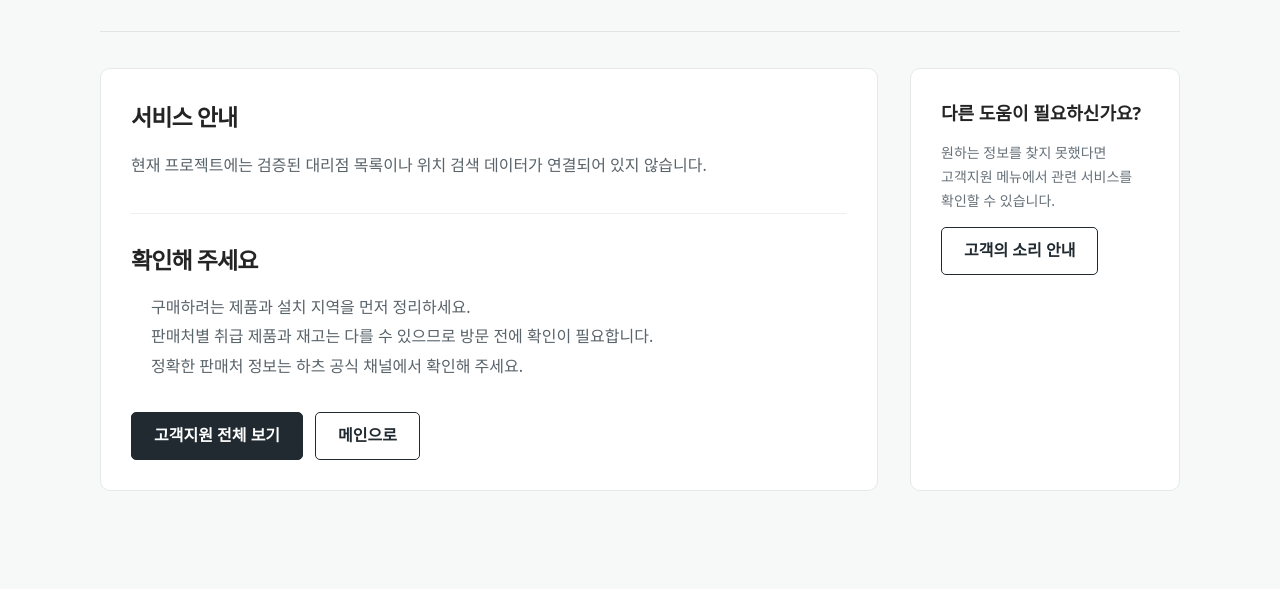
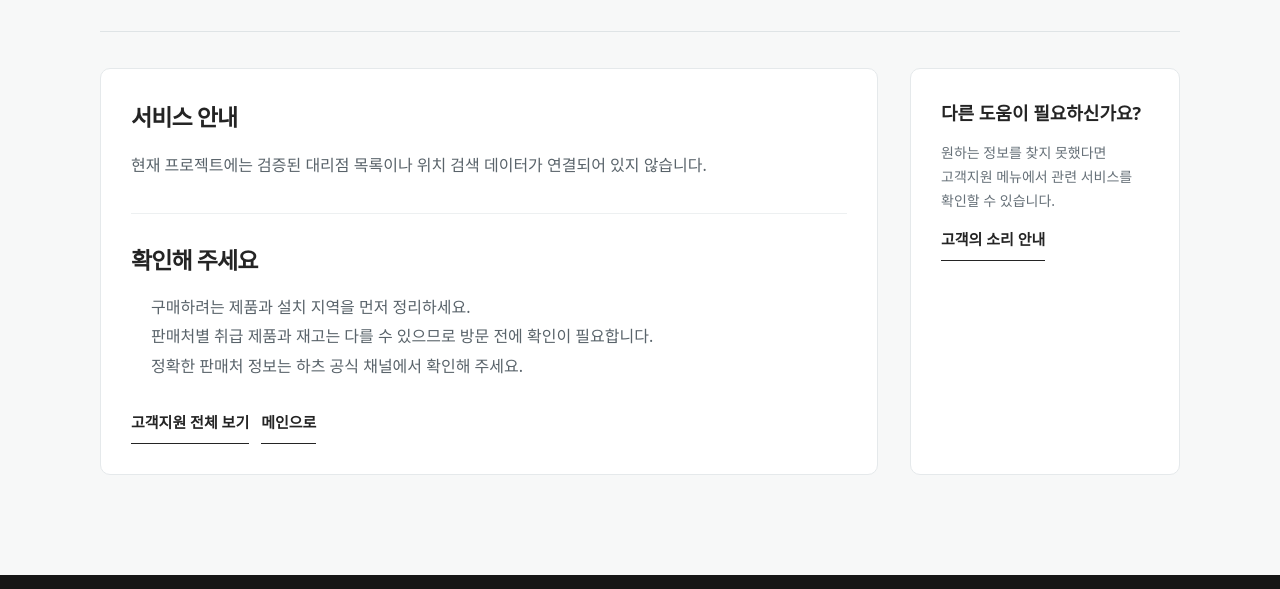
Before and after one commit to Wuky19/dfghdhdh, a plain HTML site: page haatz_renewal/customer/store.html in a window 1280 px wide. Shown: the part 363-952 px from the top of the page. Drawn offline with Linux system fonts and the light colour scheme; a web font is replaced by a local one.

Commit message:
Apply shared text-arrow CTA style

```diff
--- a/haatz_renewal/customer/store.html
+++ b/haatz_renewal/customer/store.html
@@ -10,6 +10,6 @@
 <body><a class="skip" href="#main">본문 바로가기</a><div class="util"><div class="wrap"><span>ENG</span><a href="https://haatz.career.greetinghr.com/ko/intro" target="_blank" rel="noopener">인재채용</a></div></div><header class="head"><div class="wrap head-in"><a class="logo" href="../index.html" aria-label="하츠 메인으로"><img src="../img/logo.webp" alt="HAATZ" onerror="this.replaceWith('HAATZ')"></a><button class="menu-btn" type="button" aria-expanded="false" aria-controls="gnb">메뉴</button><nav id="gnb" class="gnb" aria-label="주요 메뉴"><ul><li><a href="../about.html">하츠이야기</a></li><li><a href="../custom-finder.html">제품소개</a></li><li><a href="../customer.html" class="on" aria-current="page">고객지원</a></li><li><a href="../pr-center/news.html" >홍보센터</a></li></ul></nav></div></header>
 <main id="main" class="subpage"><div class="wrap">
 <div class="subpage-head"><p class="subpage-eyebrow">CUSTOMER SUPPORT / WHERE TO BUY</p><h1>구매처</h1><p class="subpage-lead">하츠 제품을 구매할 수 있는 판매처를 확인하기 위한 안내 페이지입니다.</p></div>
-<div class="subpage-body"><div class="subpage-content"><section><h2>서비스 안내</h2><p>현재 프로젝트에는 검증된 대리점 목록이나 위치 검색 데이터가 연결되어 있지 않습니다.</p></section><section><h2>확인해 주세요</h2><ul><li>구매하려는 제품과 설치 지역을 먼저 정리하세요.</li><li>판매처별 취급 제품과 재고는 다를 수 있으므로 방문 전에 확인이 필요합니다.</li><li>정확한 판매처 정보는 하츠 공식 채널에서 확인해 주세요.</li></ul></section><div class="subpage-actions"><a class="subpage-btn" href="../customer.html">고객지원 전체 보기</a><a class="subpage-btn secondary" href="../index.html">메인으로</a></div></div>
-<aside class="subpage-aside"><h2>다른 도움이 필요하신가요?</h2><p>원하는 정보를 찾지 못했다면 고객지원 메뉴에서 관련 서비스를 확인할 수 있습니다.</p><a class="subpage-btn secondary" href="voice.html">고객의 소리 안내</a></aside></div>
+<div class="subpage-body"><div class="subpage-content"><section><h2>서비스 안내</h2><p>현재 프로젝트에는 검증된 대리점 목록이나 위치 검색 데이터가 연결되어 있지 않습니다.</p></section><section><h2>확인해 주세요</h2><ul><li>구매하려는 제품과 설치 지역을 먼저 정리하세요.</li><li>판매처별 취급 제품과 재고는 다를 수 있으므로 방문 전에 확인이 필요합니다.</li><li>정확한 판매처 정보는 하츠 공식 채널에서 확인해 주세요.</li></ul></section><div class="subpage-actions"><a class="link-arrow" href="../customer.html">고객지원 전체 보기</a><a class="link-arrow" href="../index.html">메인으로</a></div></div>
+<aside class="subpage-aside"><h2>다른 도움이 필요하신가요?</h2><p>원하는 정보를 찾지 못했다면 고객지원 메뉴에서 관련 서비스를 확인할 수 있습니다.</p><a class="link-arrow" href="voice.html">고객의 소리 안내</a></aside></div>
 </div></main><footer class="foot"><div class="wrap"><div class="foot-top"><p class="logo light">HAATZ</p><div class="foot-sns" aria-label="공식 채널"><a href="https://www.instagram.com/haatz_korea/" target="_blank" rel="noopener" aria-label="인스타그램">Instagram</a><a href="https://blog.naver.com/haatz_official" target="_blank" rel="noopener" aria-label="블로그">Blog</a><a href="https://www.youtube.com/@_haatz" target="_blank" rel="noopener" aria-label="유튜브">YouTube</a></div></div><ul class="foot-links"><li><a href="../index.html">메인페이지</a></li><li><a href="../customer.html">고객지원</a></li><li><a href="../pr-center/news.html">홍보센터</a></li></ul><p class="copy">HAATZ WEBSITE RENEWAL</p></div></footer><script>const menuButton=document.querySelector(".menu-btn");const nav=document.querySelector(".gnb");menuButton?.addEventListener("click",()=>{const open=nav.classList.toggle("open");menuButton.setAttribute("aria-expanded",String(open));});</script></body></html>
```
